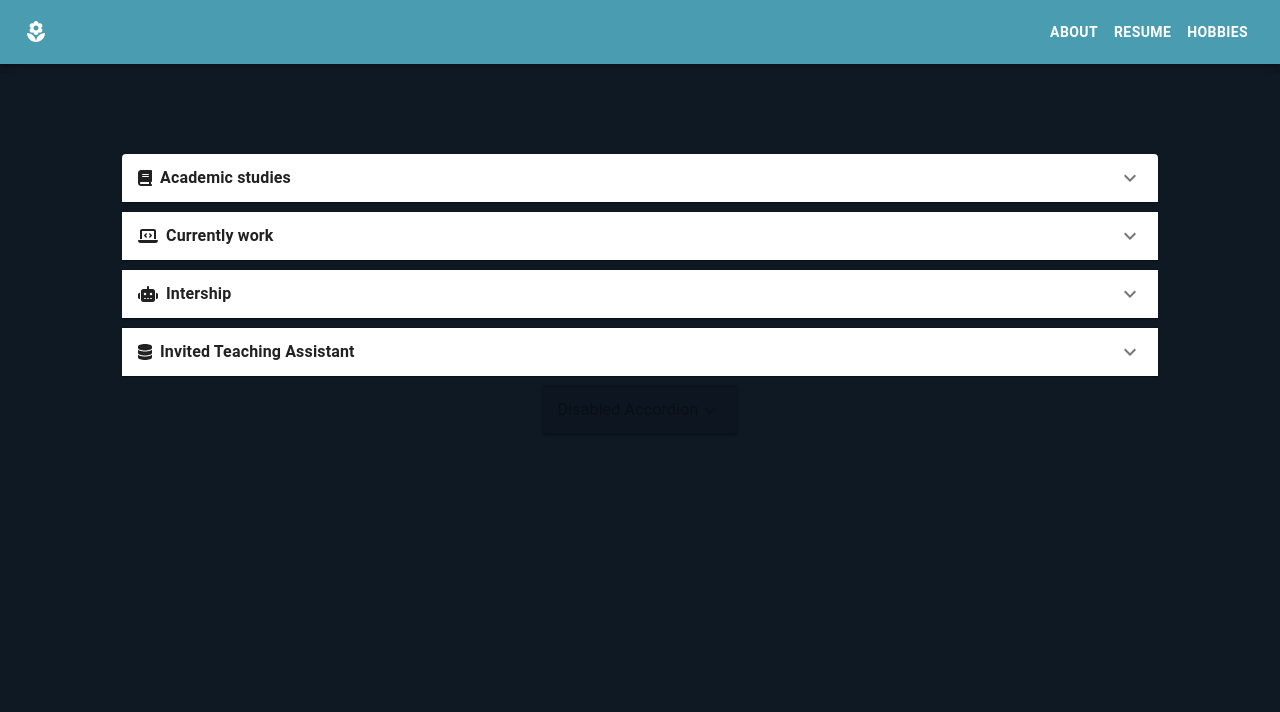
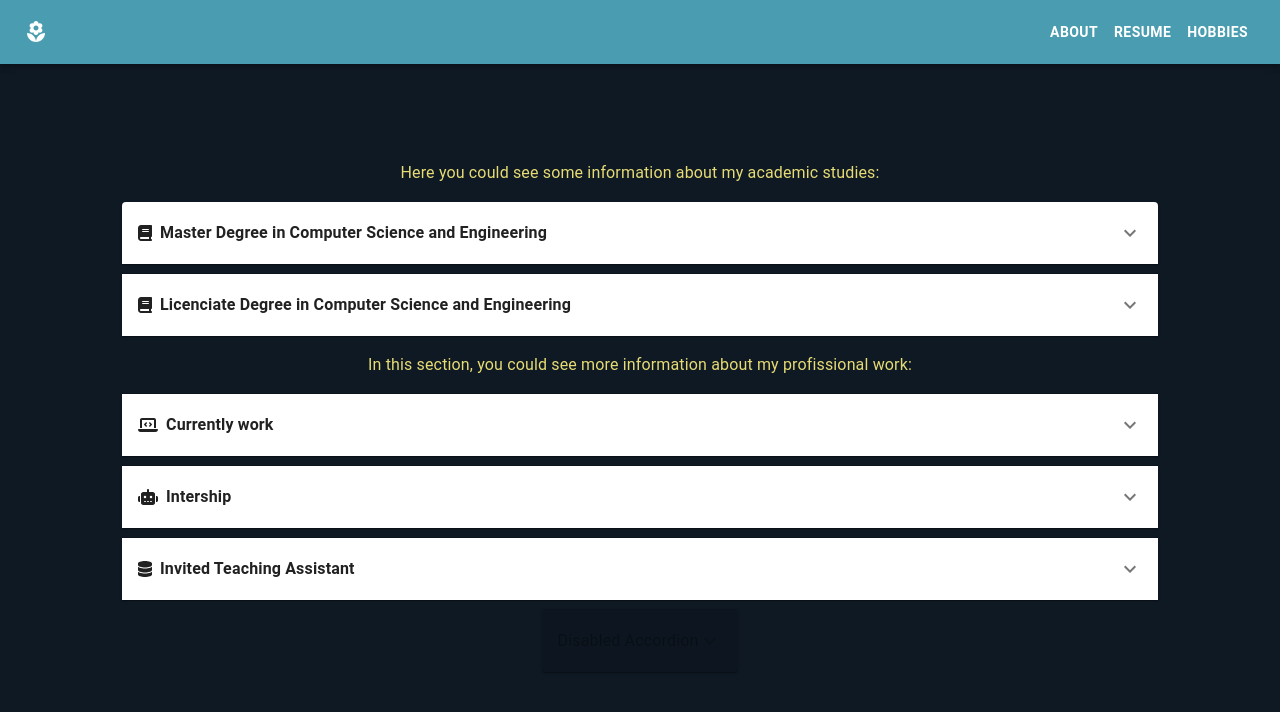
Before and after one commit to isabelSoares/myWebSite, a React (Create React App) app in the folder ts-app/: page /resume in a window 1280 px wide. Shown: the top 712 px of the page. Built offline with nearby package versions, Linux system fonts and the light colour scheme.

Commit message:
Improving the Academic accordion structure!

```diff
--- a/ts-app/src/components/resume/ResumeCV.scss
+++ b/ts-app/src/components/resume/ResumeCV.scss
@@ -27,12 +27,15 @@
         align-items: center;
     }
 
-    ul{
-        align-items: flex-start;
+    .resume-me-accordion-title {
+        width: 100%;
+        text-align: center;
+        color: #e6db74;
     }
 
-    li{
-        align-items: flex-start;
+    p {
+        margin-top: 7px;
+        margin-bottom: 7px;
     }
 }
 
--- a/ts-app/src/components/resume/ResumeCV.tsx
+++ b/ts-app/src/components/resume/ResumeCV.tsx
@@ -15,6 +15,7 @@ interface IProps {}
 export const ResumeCV = (props: IProps) => {
     return(
         <div className='resume-me-accordion'>
+          <p className='resume-me-accordion-title'>Here you could see some information about my academic studies:</p>
           <Accordion>
             <AccordionSummary
               className='summary'
@@ -22,11 +23,10 @@ export const ResumeCV = (props: IProps) => {
               aria-controls="panel1a-content"
               id="panel1a-header">
                   <FontAwesomeIcon icon={faBook}  className="icon-style"/>
-                <Typography><b>Academic studies</b></Typography>
+                  <Typography><b>Master Degree in Computer Science and Engineering</b></Typography>
             </AccordionSummary>
             <AccordionDetails>
               <Typography className='resume-me-text'>
-                    <h2>Master Degree in Computer Science and Engineering </h2>
                 <p><a href="https://tecnico.ulisboa.pt/en/"  target="_blank">Instituto Superior Técnico - ULisboa</a> &emsp; <FontAwesomeIcon icon={faCalendarDays} className="icon-style"/>09/2020 - 11/2022</p>
                 <p>
                   I specialized in Frontend and Artificial Intelligence. You maybe are wondering <i>why?</i> <br />
@@ -53,14 +53,28 @@ export const ResumeCV = (props: IProps) => {
                     The course was about "Vehicular Crashworthiness". It was very interesting to acquire knowledge about mechanical skills.
                     Moreover, I also did an online course entitled "The Fundamentals of Digital Marketing" of the Google.
                 </p>
-                    <h2>Licenciate Degree in Computer Science and Engineering</h2>
+              </Typography>
+            </AccordionDetails>
+          </Accordion>
+          <Accordion>
+            <AccordionSummary
+              className='summary'
+              expandIcon={<ExpandMoreIcon />}
+              aria-controls="panel1a-content"
+              id="panel1a-header">
+                  <FontAwesomeIcon icon={faBook}  className="icon-style"/>
+                  <Typography><b>Licenciate Degree in Computer Science and Engineering</b></Typography>
+            </AccordionSummary>
+            <AccordionDetails>
+              <Typography className='resume-me-text'>
                 <p><a href="https://tecnico.ulisboa.pt/en/" target="_blank">Instituto Superior Técnico - ULisboa</a>&emsp; <FontAwesomeIcon icon={faCalendarDays} className="icon-style"/>09/2020 - 11/2022</p>
                 <p>
-                          COURSES???
+                  I did courses related with Mathematics, Physics and Informatics. I also did a Management course during a semester.
                   During my Licenciate, I was mentor of the first-year students on 2019/2020.</p>
               </Typography>
             </AccordionDetails>
           </Accordion>
+          <p className='resume-me-accordion-title'>In this section, you could see more information about my profissional work:</p>
           <Accordion>
             <AccordionSummary
               className='summary'
```
Lines whose indentation alone changed are shown as unchanged.
